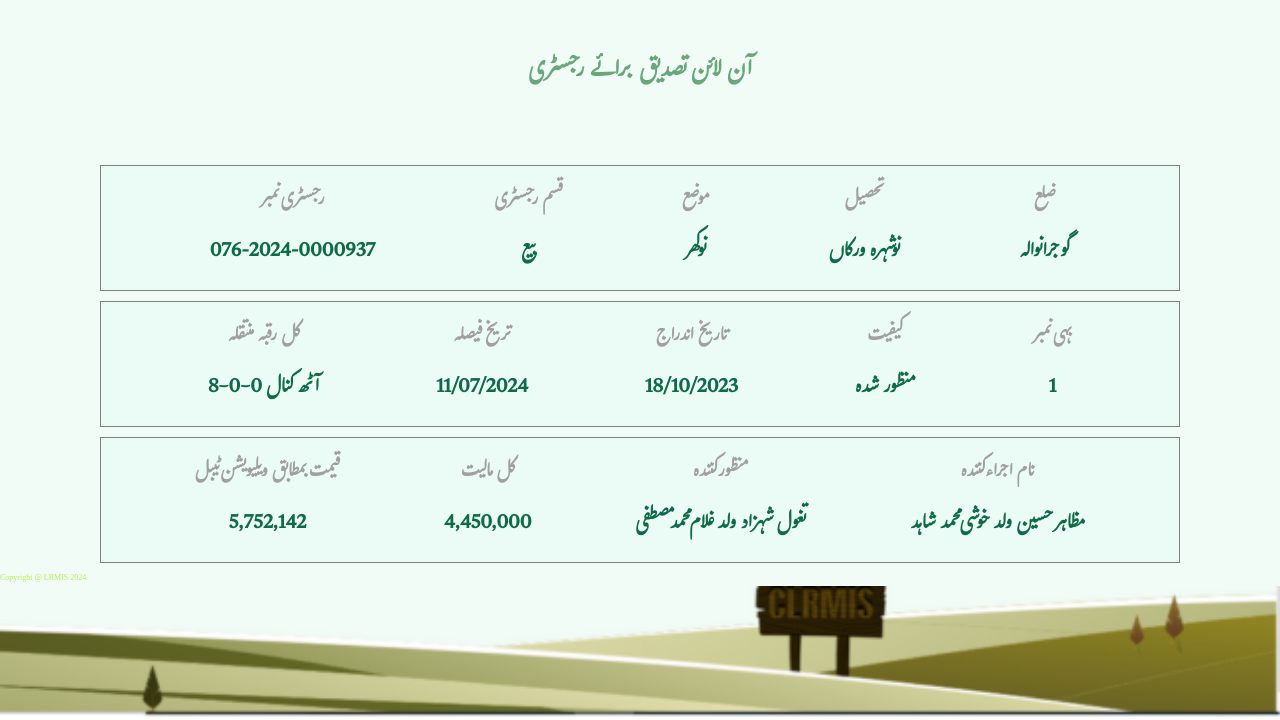
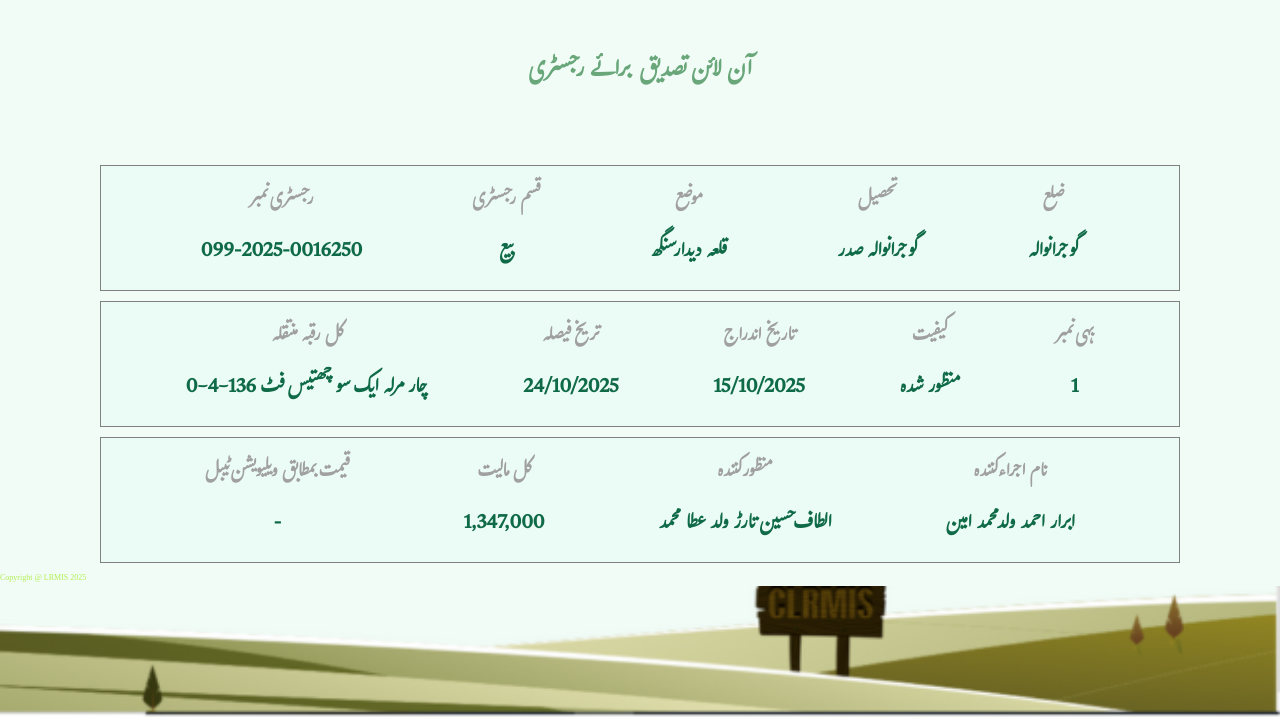
Before and after one commit to punjabzameen/https-onlinefard.punjab-zameen.gov.pk-RegistryVerification-data-HZVAQeF2tYkBM-k1QiYuZDFGePYZHI-2p4, a plain HTML site: page index.html in a window 1280 px wide. Shown: the part 80-800 px from the top of the page. Drawn offline with Linux system fonts and the light colour scheme.

Commit message:
Update index.html

```diff
--- a/index.html
+++ b/index.html
@@ -32,7 +32,7 @@
             <div class="item text1">
                 <h3>رجسٹری نمبر
                 </h3>
-                <p>076-2024-0000937
+                <p>099-2025-0016250
                 </p>
             </div>
             <div class="item text2"><h3>قسم رجسٹری
@@ -42,13 +42,13 @@
             <div class="item text3">
                 <h3>موضع
                 </h3>
-                <p>نوکھر
+                <p>قلعہ دیدار سنگھ
                 </p>
             </div>
             <div class="item text4">
                 <h3>تحصیل
                 </h3>
-                <p>نوشہرہ ورکاں
+                <p>گوجرانوالہ صدر
                 </p>
             </div>
             <div class="item text5">
@@ -63,18 +63,18 @@
             <div class="item text1">
                 <h3>کل رقبہ منتقلہ
                 </h3>
-                <p>8-0-0 آٹھ کنال
+                <p>0-4-136 چار مرلہ ایک سو چھتیس فٹ
                 </p>
             </div>
             <div class="item text2"><h3>تریخ فیصلہ
 
             </h3>
-            <p>11/07/2024
+            <p>24/10/2025
             </p></div>
             <div class="item text3">
                 <h3>تاریخ اندراج
                 </h3>
-                <p>18/10/2023
+                <p>15/10/2025
                 </p>
             </div>
             <div class="item text4">
@@ -95,23 +95,23 @@
             <div class="item text1">
                 <h3>قیمت بمطابق ویلیویشن ٹیبل
                 </h3>
-                <p>5,752,142
+                <p>-
                 </p>
             </div>
             <div class="item text2"><h3>کل مالیت
             </h3>
-            <p>4,450,000
+            <p>1,347,000
             </p></div>
             <div class="item text3">
                 <h3>منظور کنندہ
                 </h3>
-                <p>تغول شہزاد ولد غلام محمد مصطفی
+                <p>الطاف حسین تارڑ ولد عطا محمد
                 </p>
             </div>
             <div class="item text4">
                 <h3>نام اجراء کنندہ
                 </h3>
-                <p>مظاہر حسین ولد خوشی محمد شاہد
+                <p>ابرار احمد ولد محمد امین
                 </p>
             </div>
 
@@ -120,11 +120,12 @@
     </section>
     <!-- ----------------- Inage section------------------ -->
      <div class="bottom_img">
-        Copyright @ LRMIS 2024
+        Copyright @ LRMIS 2025
 
      </div>
      <!-- <div class="main">
     </div> -->
 
 </body>
+
 </html>
```
